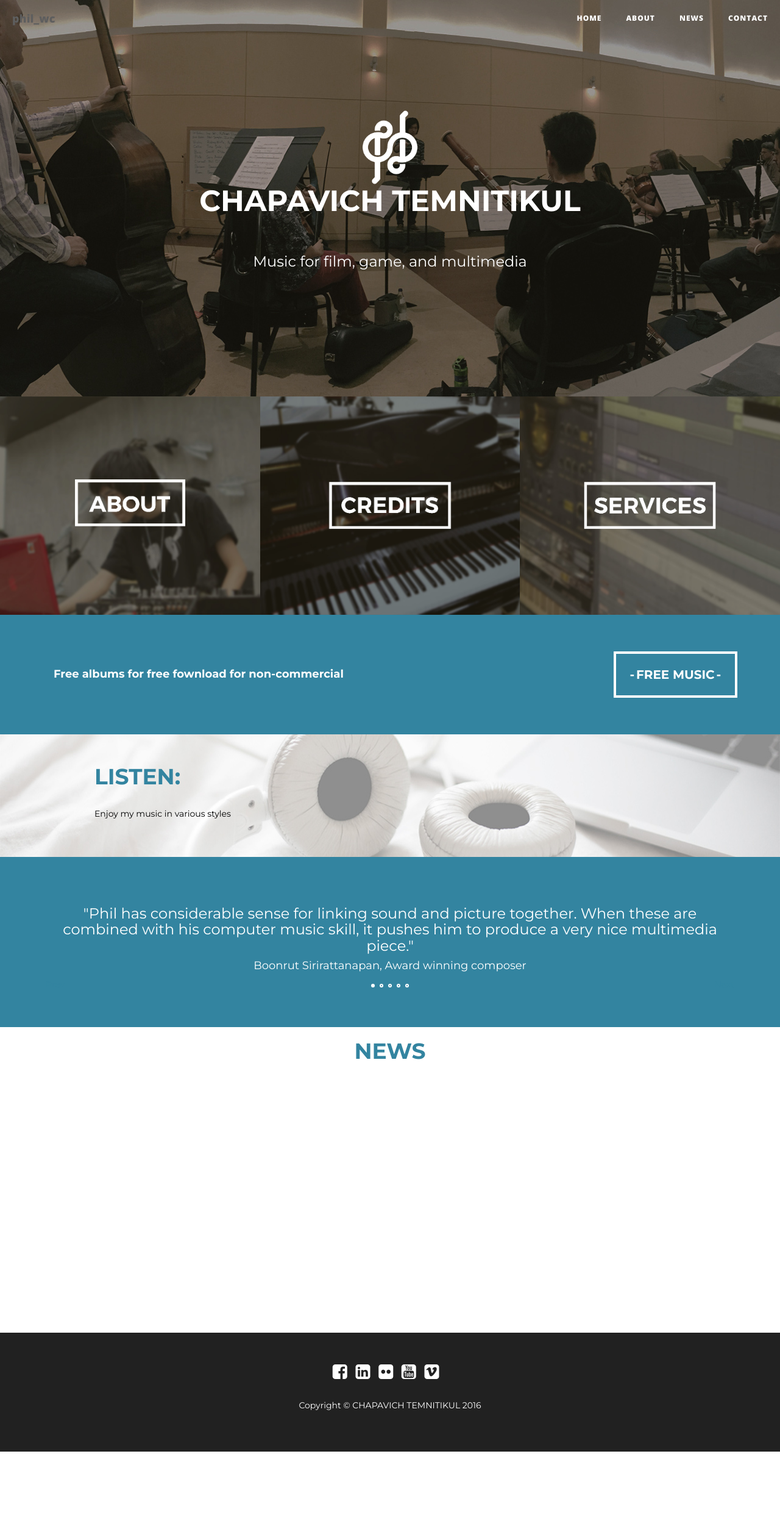
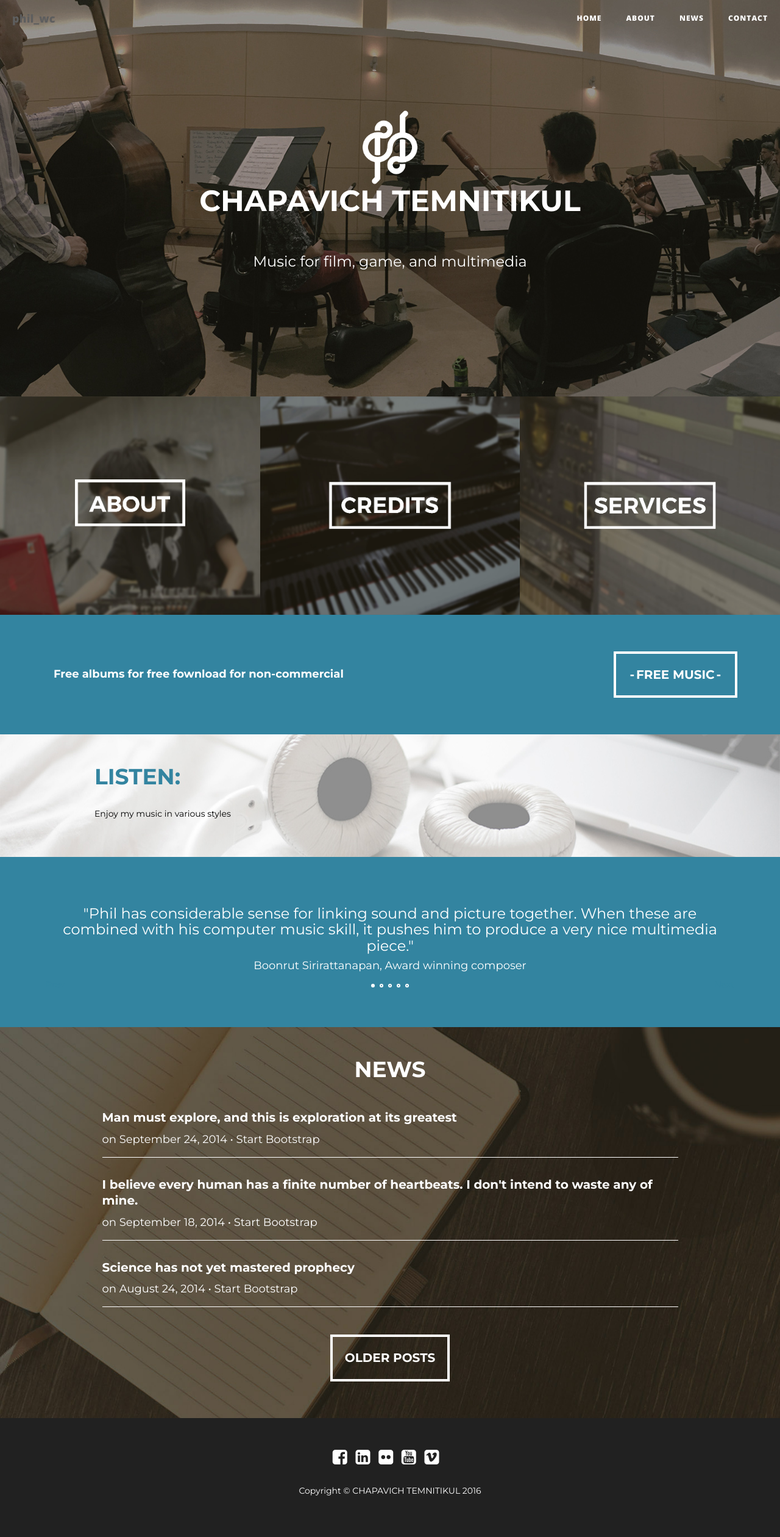
Before and after one commit to phil-wc/phil-wc.github.io, a Jekyll site: the page built from index.html, in a window 1280 px wide. Shown: the whole page at 61% size. Built offline with Jekyll 4.4.1, drawn with Linux system fonts in a browser that asks for light colours; nearby versions of some CDN libraries; the list of posts is cut into pages by our own code; before the commit the page ends 2380 px from its top, so only the background shows below that.

Commit message:
update fix after renaming post section to news

```diff
--- a/assets/css/main.css
+++ b/assets/css/main.css
@@ -368,11 +368,11 @@
 
 .home .testimonial, .home .testimonial-text, .home .music {
   background-color: #3384a0; }
-.home .testimonial, .home .sample, .home .music, .home .recentpost, .home .posts {
+.home .testimonial, .home .sample, .home .music, .home .recentpost, .home .news {
   width: 100%;
   padding-top: 30px;
   padding-bottom: 30px; }
-.home .sample, .home .posts {
+.home .sample, .home .news {
   background: no-repeat center center;
   background-size: cover; }
 .home .profile .content {
@@ -405,11 +405,11 @@
 .home .testimonial .testimonial-text .unslider {
   padding: 30px;
   color: #fff; }
-.home .posts {
+.home .news {
   background-image: url("/assets/img/home/blog-section.jpg"); }
-  .home .posts .section-title {
+  .home .news .section-title {
     margin-bottom: 30px;
     color: white; }
-  .home .posts .older-post {
+  .home .news .older-post {
     margin-top: 30px;
     margin-bottom: 30px; }
```
